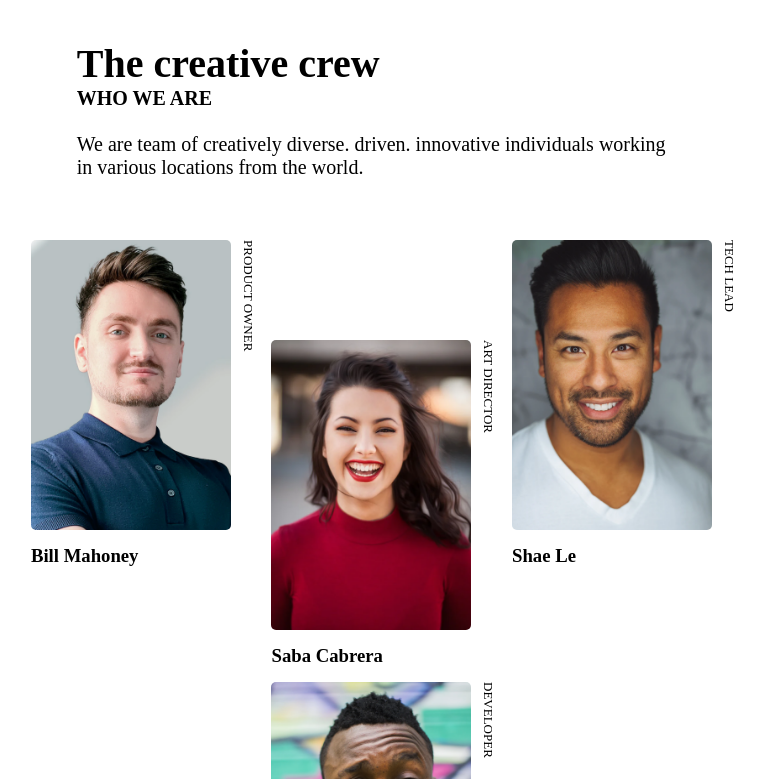
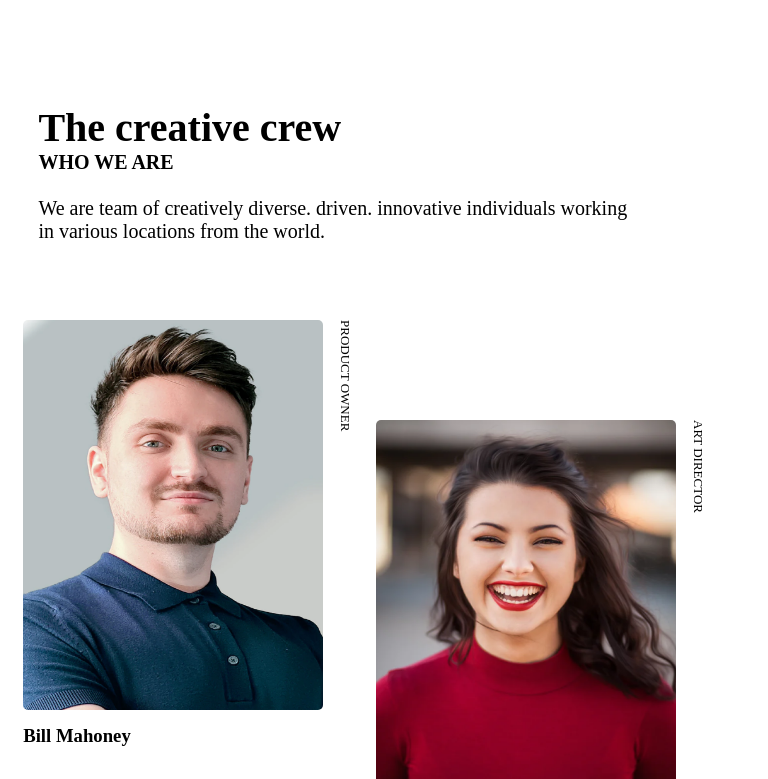
Before and after one commit to ergunsahe/Team-Members-Page, a plain HTML site: page index.html in a window 768 px wide. Shown: the top 779 px of the page. Drawn offline with Linux system fonts and the light colour scheme.

Commit message:
changed size because of screen size arrangement

```diff
--- a/style.css
+++ b/style.css
@@ -56,8 +56,8 @@
 }
 
 .photo-member {
-    width: 290px;
-    height: 400px;
+    width: 270px;
+    height: 350px;
     grid-area: "photo-member";
     border-radius: 5px;
 
@@ -130,38 +130,45 @@
 
 }
 
-@media screen and (min-width : 600px) and (max-width:1000px) {
+@media screen and (min-width : 600px) and (max-width:1400px) {
     .photo-member {
-        width: 200px;
-        height: 290px;
+        width: 300px;
+        height: 390px;
     }
     .team-members {
-        grid-template-columns: 205px 20px;
+        grid-template-columns: 310px 20px;
         margin-bottom: 0;
         margin-top: 0;
     }
     .flex-container {
         position: absolute;
-        top: 30%;
-        left: 2%;
-        right: 2%;
+        top: 40%;
+        left: 0%;
+        right: 5%;
         justify-content: space-evenly;
     }
     .member-2 {
         margin-top: 100px;
     }
-    .member-4 {
+
+    /* .member-4 {
+        margin-top: 100px;
+    } */
+
+    .member-5 {
         margin-top: 100px;
     }
-    .member-6 {
+    /* .member-6 {
         margin-top: 150px;
-    }
+    } */
+
 
     .heading {
         position: absolute;
-        top: 5%;
-        left: 10%;
-        right: 2%;
+        top: 13%;
+        left: 5%;
+        right: 5%;
+
 
     }
 
```
